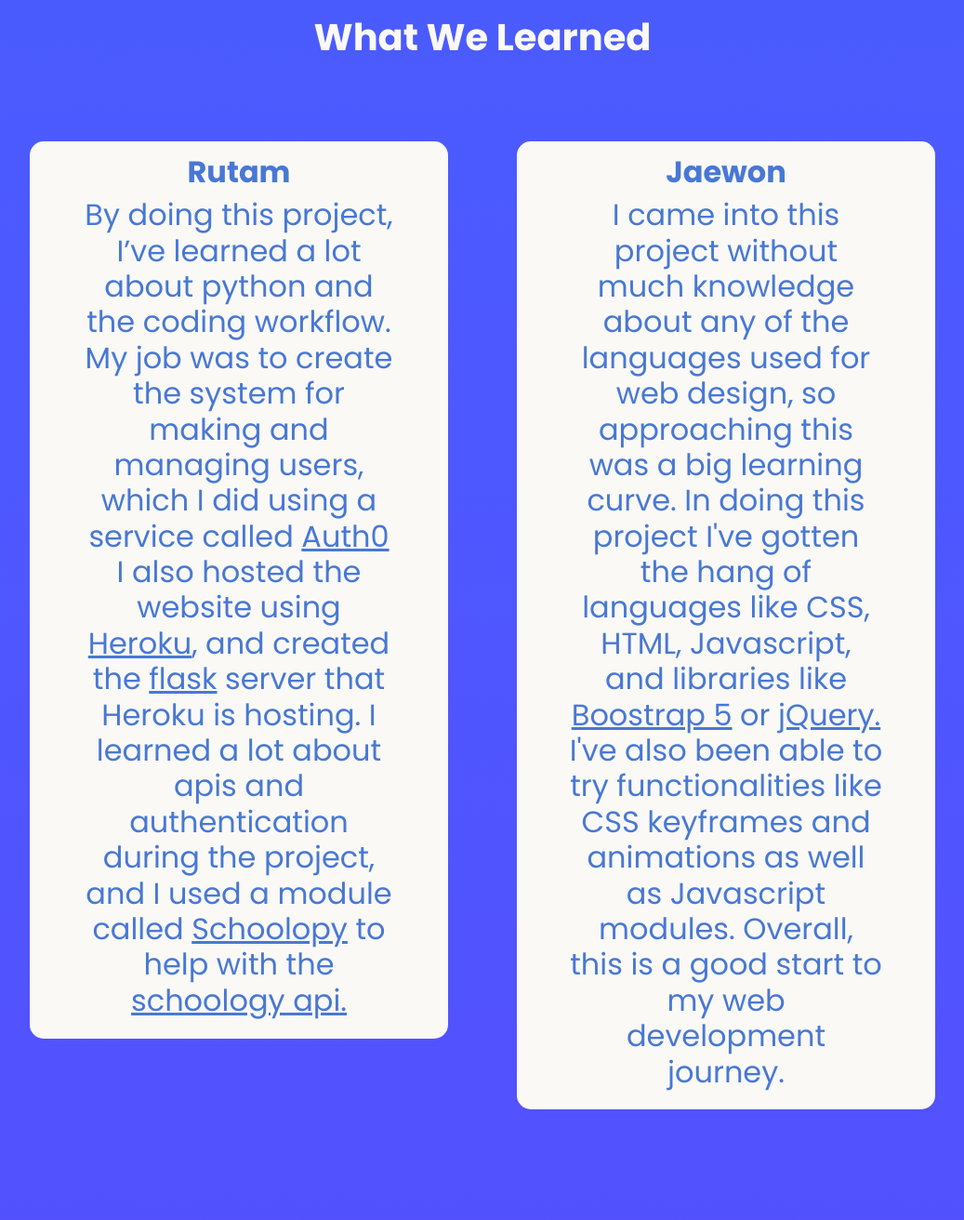
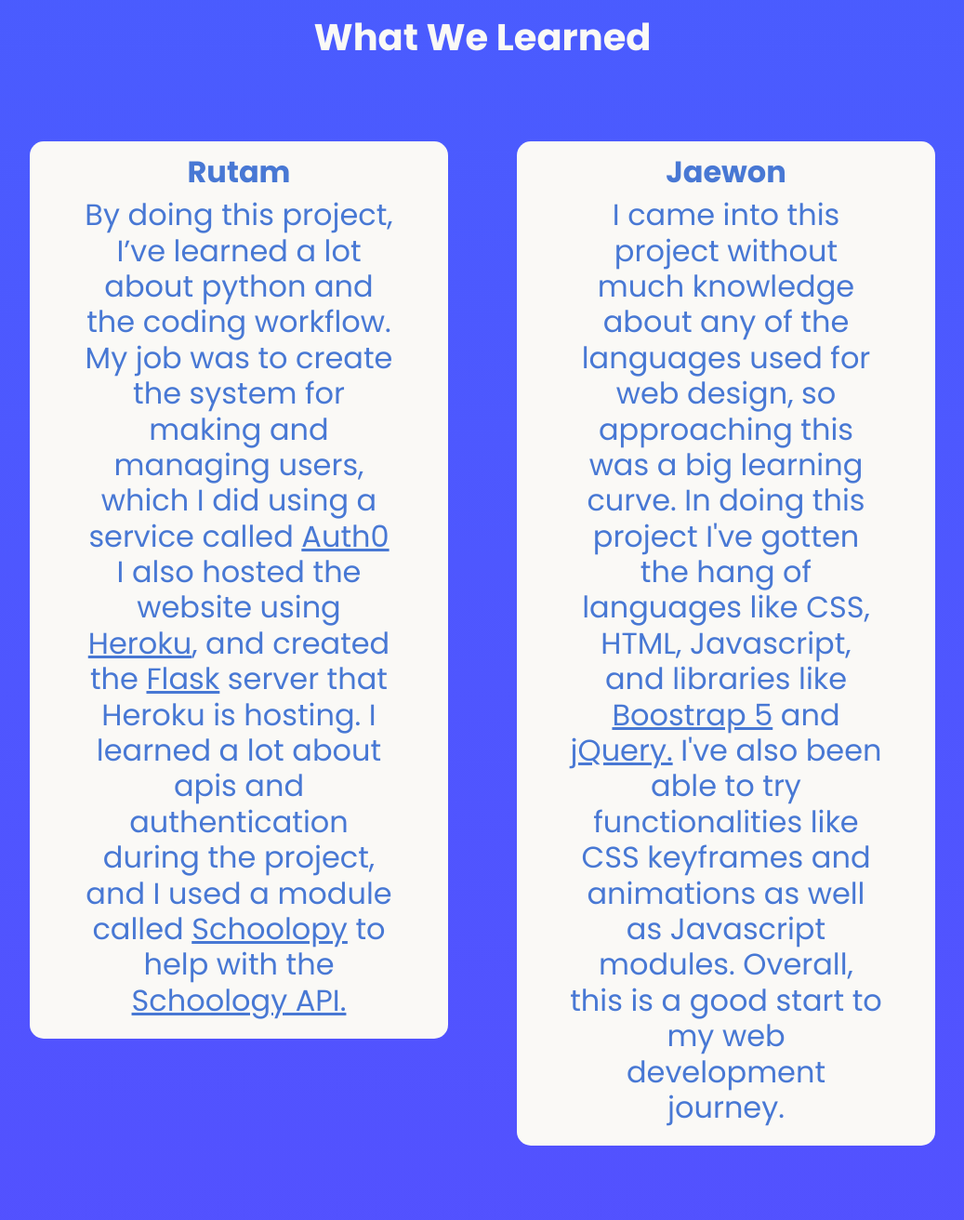
Before and after one commit to rutamt/Libello, a Flask app: page /about in a window 1280 px wide. Shown: the part 3520-4832 px from the top of the page at 93% size, without its empty margins (121-1158 px from the left). Run offline with Flask 2, Linux system fonts and the light colour scheme; parts of the project's set-up code (start-up, migrations or seed data) failed here and were passed over.

Commit message:
Fixed gramatical errors

```diff
--- a/templates/about.html
+++ b/templates/about.html
@@ -43,7 +43,7 @@
                     </h2>
                     <h2 class="body-text">
                         I am a 15 year old rising sophmore at Tucker High School. My job for the project was the
-                        backend.Going into it, I had no backend or web development experience, and python was still
+                        backend. Going into it, I had no backend or web development experience, and python was still
                         relatively new to me.
                     </h2>
                 </div>
@@ -82,13 +82,13 @@
                         also hosted the website using <a href="https://heroku.com" class="link_blue"
                             target="_blank">Heroku</a>, and created the
                         <a href="https://flask.palletsprojects.com/en/2.2.x/" class="link_blue"
-                            target="_blank">flask</a> server that Heroku is hosting.
+                            target="_blank">Flask</a> server that Heroku is hosting.
                         I
                         learned a lot about apis and authentication during the project, and I used a module called
                         <a href="https://github.com/ErikBoesen/schoolopy" class="link_blue"
                             target="_blank">Schoolopy</a> to help with
-                        the <a href="https://developers.schoology.com/api" class="link_blue" target="_blank">schoology
-                            api.</a>
+                        the <a href="https://developers.schoology.com/api" class="link_blue" target="_blank">Schoology
+                            API.</a>
                     </h2>
                 </div>
             </div>
@@ -103,7 +103,7 @@
                         so approaching this was a big learning curve.
                         In doing this project I've gotten the hang of languages like CSS, HTML, Javascript, and
                         libraries like <a href="https://getbootstrap.com/" class="link_blue" target="_blank">Boostrap
-                            5</a> or
+                            5</a> and
                         <a href="https://jquery.com/" class="link_blue" target="_blank">jQuery.</a>
                         I've also been able to try functionalities like CSS keyframes and animations as well as
                         Javascript modules.
```
